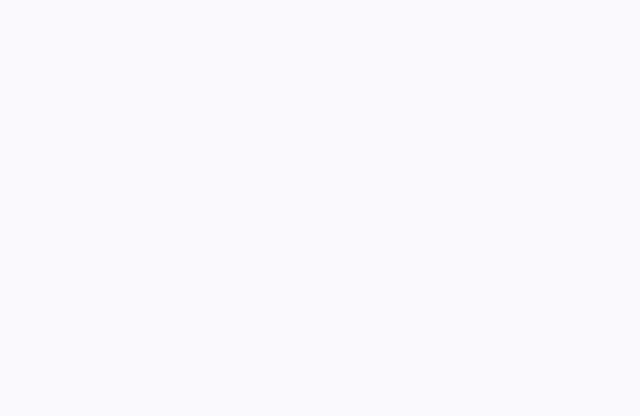
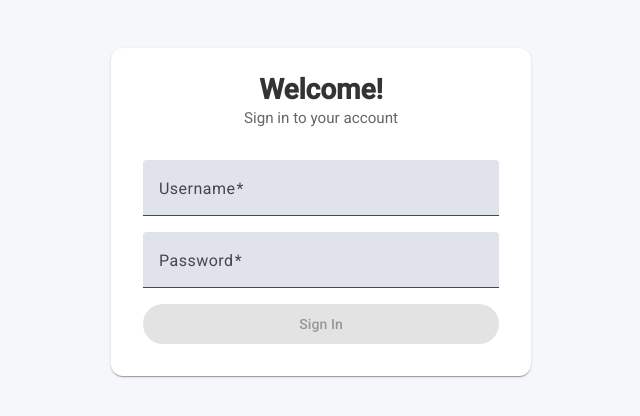
Before and after one commit to viniciusmartins98/hospice-tools-challenge, an Angular app in the folder front-end/: page /login in a window 1280 px wide. Before the commit this address led to /. Shown: the part 188-604 px from the top of the page, without its empty margins (319-959 px from the left). Built offline with nearby package versions, Linux system fonts and the light colour scheme.

Commit message:
added login page

```diff
--- a/front-end/src/app/app.routes.ts
+++ b/front-end/src/app/app.routes.ts
@@ -1,3 +1,15 @@
 import { Routes } from '@angular/router';
 
-export const routes: Routes = [];
+import { Login } from './pages/login/login';
+
+export const routes: Routes = [
+  {
+    path: '',
+    redirectTo: 'login',
+    pathMatch: 'full',
+  },
+  {
+    path: 'login',
+    component: Login,
+  },
+];
--- /dev/null
+++ b/front-end/src/app/pages/login/interfaces/login-form.ts
@@ -0,0 +1,6 @@
+import { FormControl } from "@angular/forms";
+
+export default interface ILoginForm {
+  username: FormControl<string>;
+  password: FormControl<string>;
+}
--- /dev/null
+++ b/front-end/src/app/pages/login/login.html
@@ -0,0 +1,43 @@
+<div class="login-container">
+  <mat-card class="login-card">
+    <div class="login-header">
+      <h1>Welcome!</h1>
+      <p class="subtitle">Sign in to your account</p>
+    </div>
+
+    <form [formGroup]="loginForm" (ngSubmit)="onSubmit()" class="login-form">
+      <mat-form-field class="fullwidth" subscriptSizing="dynamic">
+        <mat-label>Username</mat-label>
+        <input type="text" matInput [formControl]="loginForm.controls.username" placeholder="Ex. nickname">
+        @if (loginForm.controls.username.hasError('required')) {
+        <mat-error>Username is required</mat-error>
+        }
+      </mat-form-field>
+
+      <mat-form-field class="fullwidth" subscriptSizing="dynamic">
+        <mat-label>Password</mat-label>
+        <input type="password" matInput [formControl]="loginForm.controls.password">
+        @if (loginForm.controls.password.hasError('minlength') && !loginForm.controls.password.hasError('required')) {
+        <mat-error>Password must be at least 6 characters</mat-error>
+        }
+        @if (loginForm.controls.password.hasError('required')) {
+        <mat-error>Password is required</mat-error>
+        }
+      </mat-form-field>
+
+      @if (errorMessage()) {
+      <div class="form-error">
+        {{ errorMessage() }}
+      </div>
+      }
+
+      <button mat-flat-button class="fullwidth" type="submit" [disabled]="loginForm.invalid || isLoading()">
+        @if(!isLoading()) {
+        <span>Sign In</span>
+        } @else {
+        <span>Carregando...</span>
+        }
+      </button>
+    </form>
+  </mat-card>
+</div>
--- /dev/null
+++ b/front-end/src/app/pages/login/login.scss
@@ -0,0 +1,55 @@
+@use '@angular/material' as mat;
+@use '../../../theme/colors' as colors;
+
+.login-container {
+  display: flex;
+  justify-content: center;
+  align-items: center;
+  min-height: 100vh;
+  background-color: colors.$bg-color;
+  padding: 1rem;
+}
+
+.login-card {
+  background-color: colors.$card-bg;
+  padding: 2rem;
+  width: 100%;
+  max-width: 420px;
+  animation: slideUp 0.5s ease-out;
+}
+
+.login-header {
+  text-align: center;
+  margin-bottom: 2rem;
+
+  h1 {
+    font-size: 1.75rem;
+    font-weight: 700;
+    color: colors.$text-color;
+    margin: 0 0 0.5rem;
+  }
+
+  .subtitle {
+    color: colors.$text-secondary;
+    margin: 0;
+    font-size: 0.95rem;
+  }
+}
+
+form {
+  mat-form-field {
+    margin-bottom: 1rem;
+  }
+}
+
+@keyframes slideUp {
+  from {
+    opacity: 0;
+    transform: translateY(20px);
+  }
+
+  to {
+    opacity: 1;
+    transform: translateY(0);
+  }
+}
--- /dev/null
+++ b/front-end/src/app/pages/login/login.ts
@@ -0,0 +1,56 @@
+import { ChangeDetectionStrategy, Component, inject, signal } from '@angular/core';
+
+import { FormControl, FormGroup, ReactiveFormsModule, Validators } from '@angular/forms';
+import { MatCardModule } from '@angular/material/card';
+import { MatFormFieldModule } from '@angular/material/form-field';
+import { MatInputModule } from '@angular/material/input';
+import { Router, RouterModule } from '@angular/router';
+import ILoginForm from './interfaces/login-form';
+import { MatButtonModule } from '@angular/material/button';
+
+@Component({
+  selector: 'app-login',
+  standalone: true,
+  imports: [
+    ReactiveFormsModule,
+    RouterModule,
+    MatCardModule,
+    MatFormFieldModule,
+    MatInputModule,
+    MatButtonModule
+  ],
+  templateUrl: './login.html',
+  styleUrl: './login.scss',
+  changeDetection: ChangeDetectionStrategy.OnPush
+})
+export class Login {
+  loginForm = new FormGroup<ILoginForm>({
+    username: new FormControl<string>('', { nonNullable: true, validators: [Validators.required] }),
+    password: new FormControl<string>('', { nonNullable: true, validators: [Validators.required, Validators.minLength(6)] }),
+  });
+  isLoading = signal(false);
+  errorMessage = signal<string | null>(null);
+  hidePassword = signal(true);
+  router = inject(Router);
+
+  onSubmit(): void {
+    if (this.loginForm.invalid) {
+      this.loginForm.markAllAsTouched();
+      return;
+    }
+
+    this.isLoading.set(true);
+    this.errorMessage.set(null);
+
+    // Simulate API call
+    setTimeout(() => {
+      console.log('Login credentials:', this.loginForm.value);
+      this.isLoading.set(false);
+      // this.router.navigate(['/app']);
+    }, 1500);
+  }
+
+  togglePasswordVisibility(): void {
+    this.hidePassword.set(!this.hidePassword());
+  }
+}
--- a/front-end/src/styles.scss
+++ b/front-end/src/styles.scss
@@ -1,4 +1,3 @@
-
 // Include theming for Angular Material with `mat.theme()`.
 // This Sass mixin will define CSS variables that are used for styling Angular Material
 // components according to the Material 3 design spec.
@@ -8,14 +7,12 @@
 
 html {
   height: 100%;
-  @include mat.theme((
-    color: (
-      primary: mat.$azure-palette,
-      tertiary: mat.$blue-palette,
-    ),
-    typography: Roboto,
-    density: 0,
-  ));
+  @include mat.theme((color: (primary: mat.$azure-palette,
+        tertiary: mat.$blue-palette,
+      ),
+      typography: Roboto,
+      density: 0,
+    ));
 }
 
 body {
@@ -35,4 +32,14 @@ body {
   margin: 0;
   height: 100%;
 }
+
 /* You can add global styles to this file, and also import other style files */
+
+// Global styles
+.fullwidth {
+  width: 100%;
+}
+
+* {
+  box-sizing: border-box;
+}
--- /dev/null
+++ b/front-end/src/theme/_colors.scss
@@ -0,0 +1,7 @@
+$text-color: #333;
+$text-secondary: #666;
+$bg-color: #f5f7fa;
+$card-bg: #ffffff;
+$error-color: #f44336;
+$border-color: #e0e0e0;
+$input-bg: #f9fafb;
```
